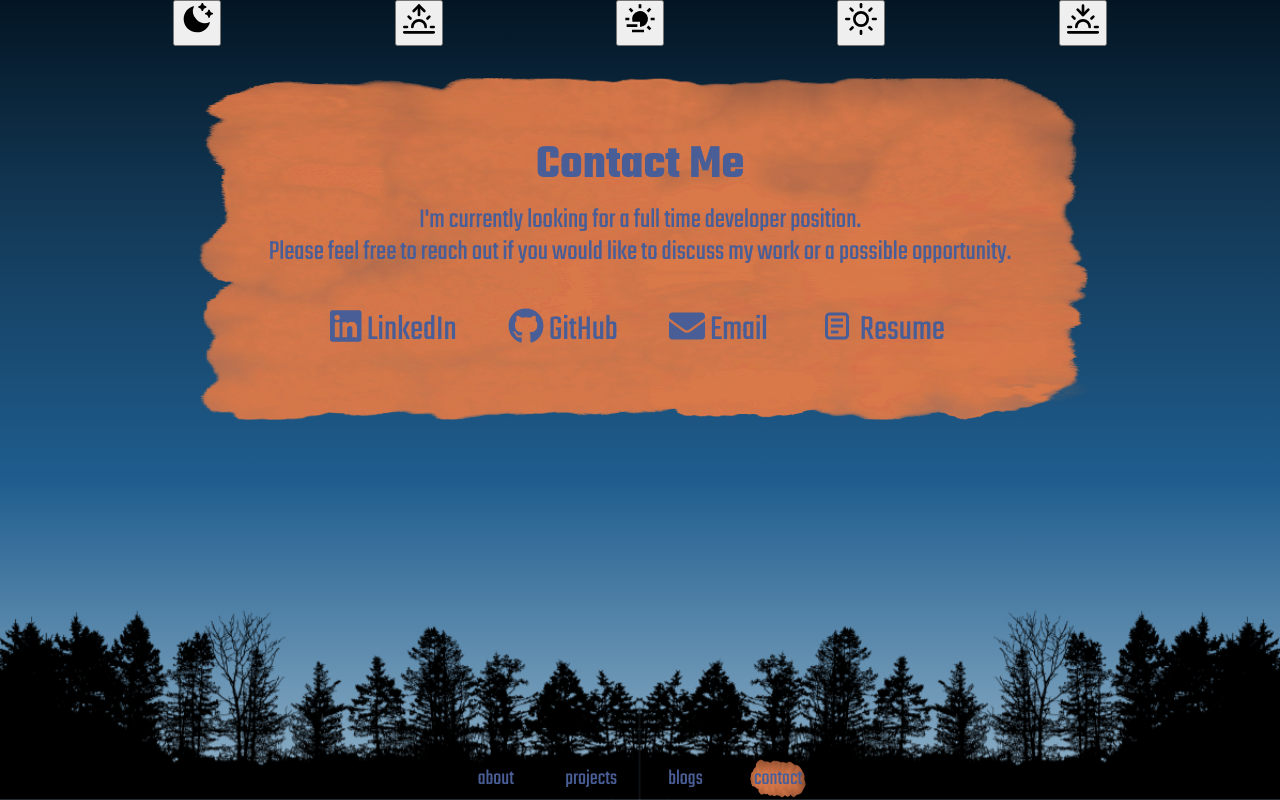
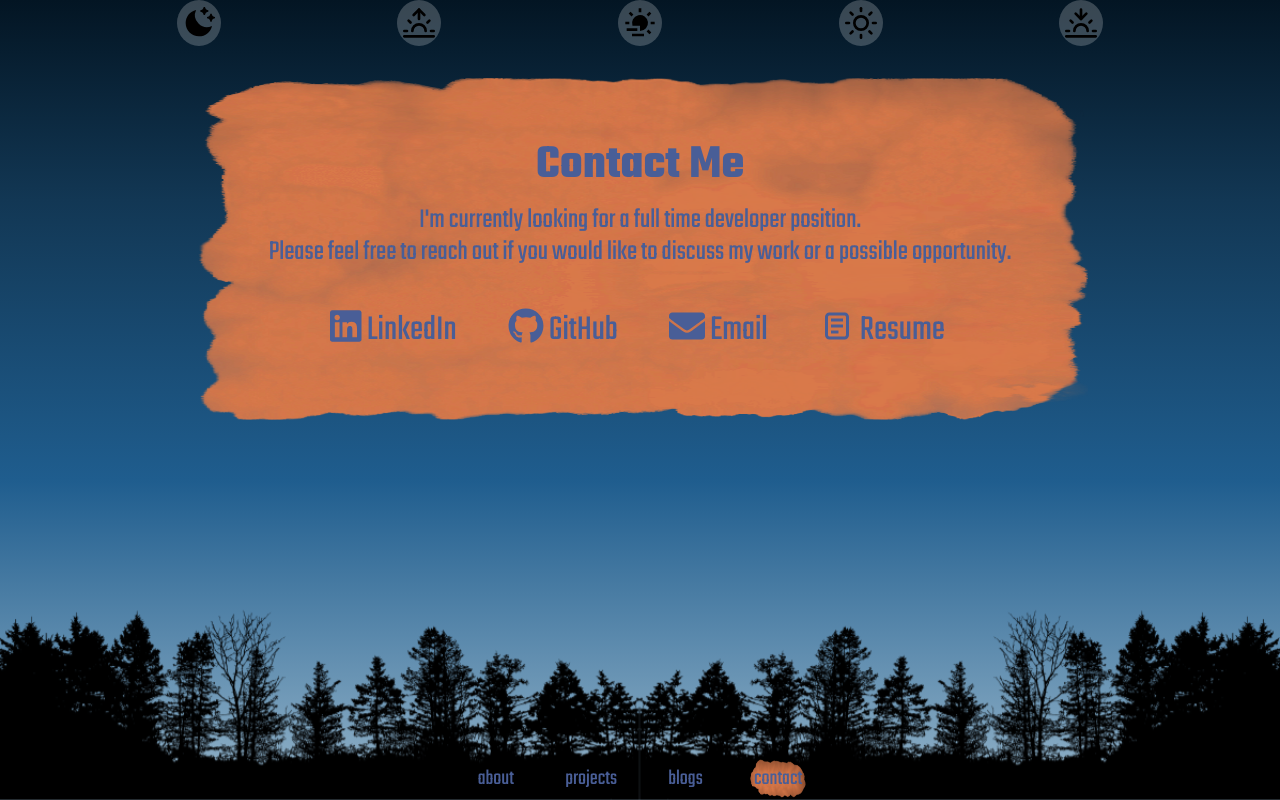
Before and after one commit to moshriguez/personal-portfolio, a React (Create React App) app: page /personal-portfolio/contact in a window 1280 px wide. Built offline with nearby package versions, Linux system fonts and the light colour scheme.

Commit message:
styling is getting better

```diff
--- a/src/App.css
+++ b/src/App.css
@@ -54,7 +54,20 @@ body {
 
 .btn-grp button {
     font-size: 2em;
+    background: rgb(255 255 255 / 21%);;
+    border-radius: 50%;
+    border: none;
+    transition: background 200ms
+}
 
+.btn-grp button:hover {
+    background: rgb(255 255 255 / 35%);
+
+}
+
+.btn-grp svg {
+    margin: 6px auto;
+    display: block;
 }
 
 .trees {
```
